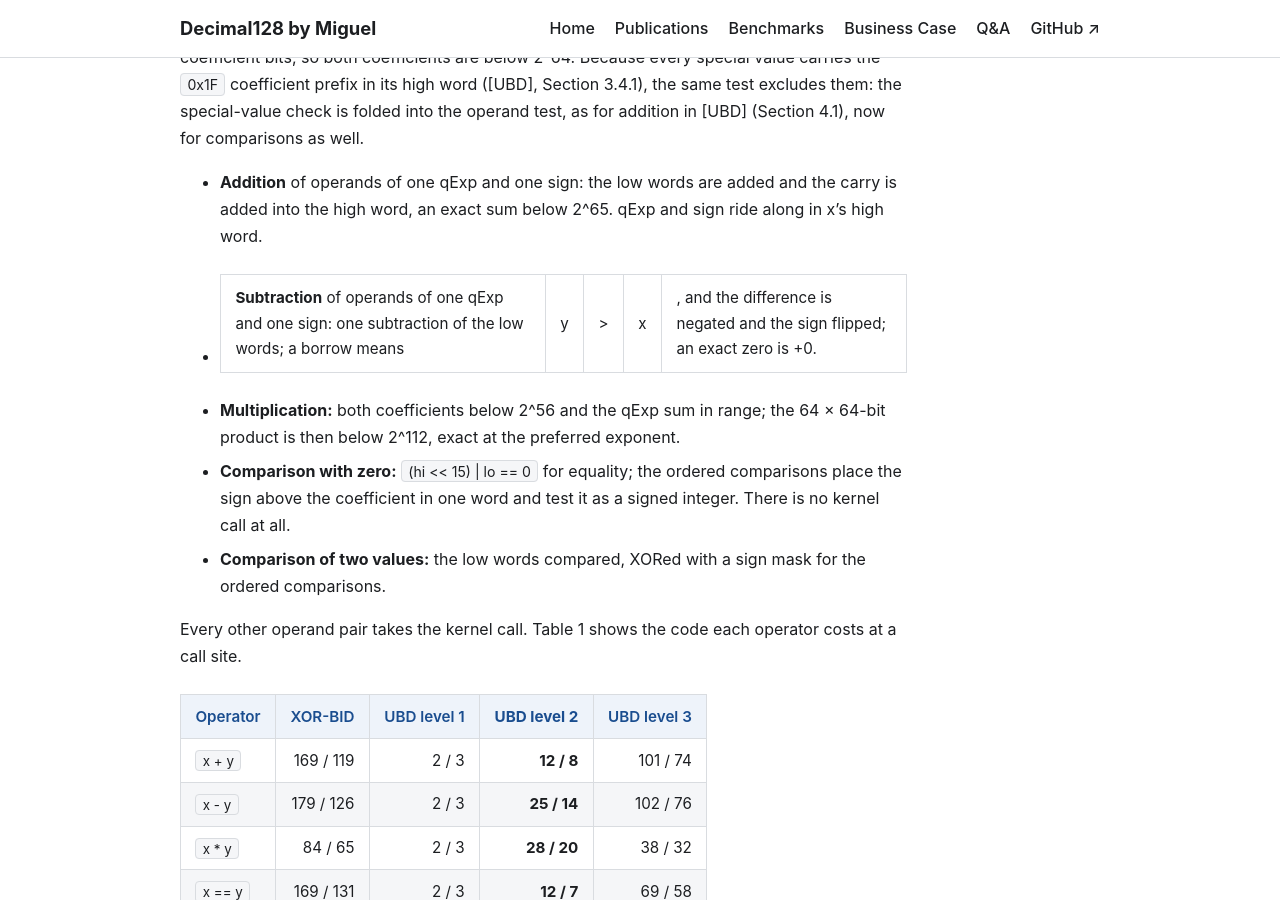
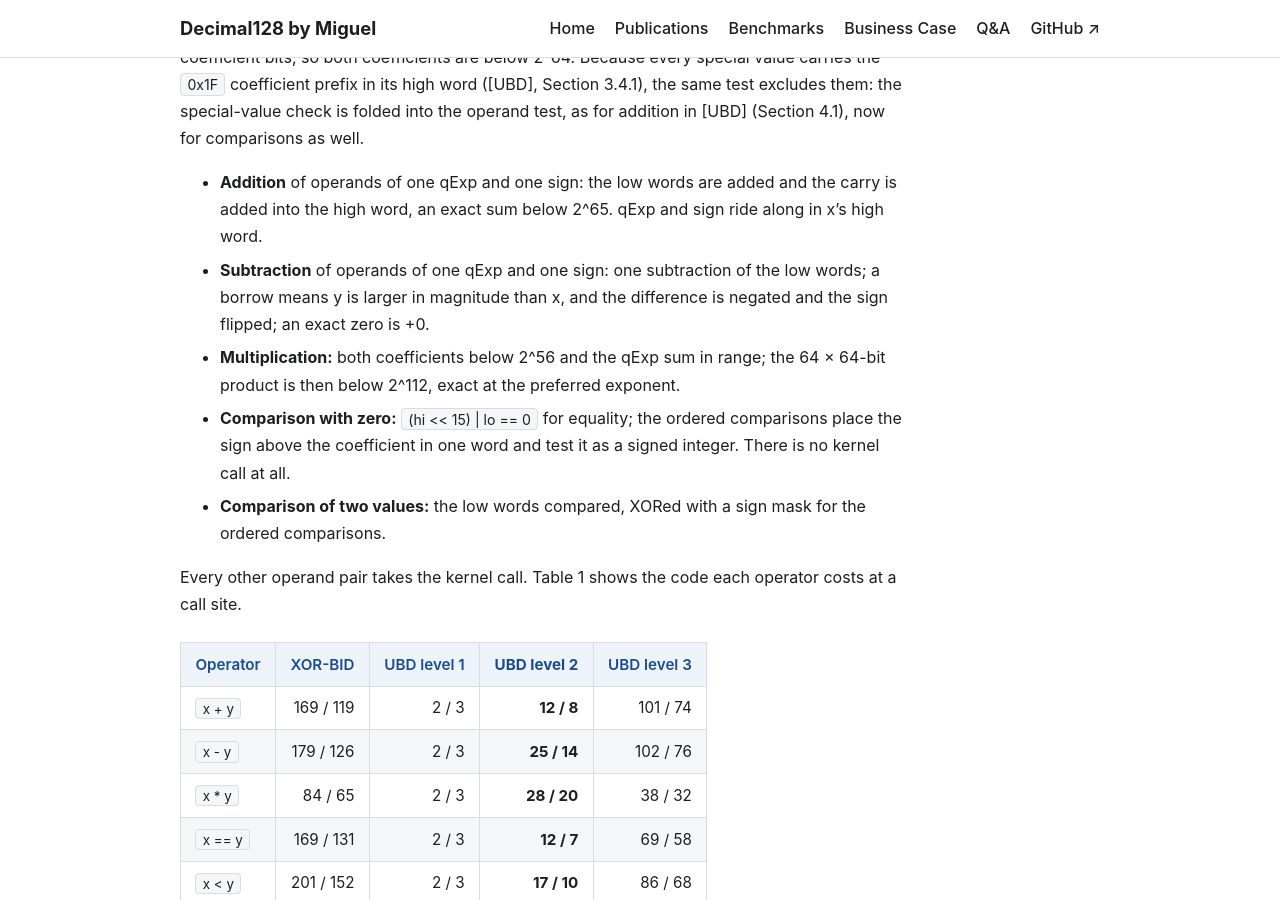
Before and after one commit to migueldecimal128/decimal128-www, a Jekyll site: the page built from whitepaper-ubd-go.md, in a window 1280 px wide and 900 px high, scrolled down 2355 px. Built offline with Jekyll 4.4.1, drawn with Linux system fonts in a browser that asks for light colours.

Commit message:
UBD-in-a-compiler whitepaper: say "larger in magnitude" so the subtraction bullet is not read as a table
Co-Authored-By: Claude Opus 5.5 <noreply@anthropic.com>
Claude-Session: https://claude.ai/code/session_01Y4dgqwiWWcQbMespD6GCZb

```diff
--- a/whitepaper-ubd-go.md
+++ b/whitepaper-ubd-go.md
@@ -49,7 +49,7 @@ The level-2 paths narrow the fast paths of [UBD] (Section 4) to operands whose c
 The high words are equal, so the operands share qExp and sign, and x's high word holds no coefficient bits, so both coefficients are below 2^64. Because every special value carries the `0x1F` coefficient prefix in its high word ([UBD], Section 3.4.1), the same test excludes them: the special-value check is folded into the operand test, as for addition in [UBD] (Section 4.1), now for comparisons as well.
 
 - **Addition** of operands of one qExp and one sign: the low words are added and the carry is added into the high word, an exact sum below 2^65. qExp and sign ride along in x's high word.
-- **Subtraction** of operands of one qExp and one sign: one subtraction of the low words; a borrow means |y| > |x|, and the difference is negated and the sign flipped; an exact zero is +0.
+- **Subtraction** of operands of one qExp and one sign: one subtraction of the low words; a borrow means y is larger in magnitude than x, and the difference is negated and the sign flipped; an exact zero is +0.
 - **Multiplication:** both coefficients below 2^56 and the qExp sum in range; the 64 × 64-bit product is then below 2^112, exact at the preferred exponent.
 - **Comparison with zero:** `(hi << 15) | lo == 0` for equality; the ordered comparisons place the sign above the coefficient in one word and test it as a signed integer. There is no kernel call at all.
 - **Comparison of two values:** the low words compared, XORed with a sign mask for the ordered comparisons.
```
